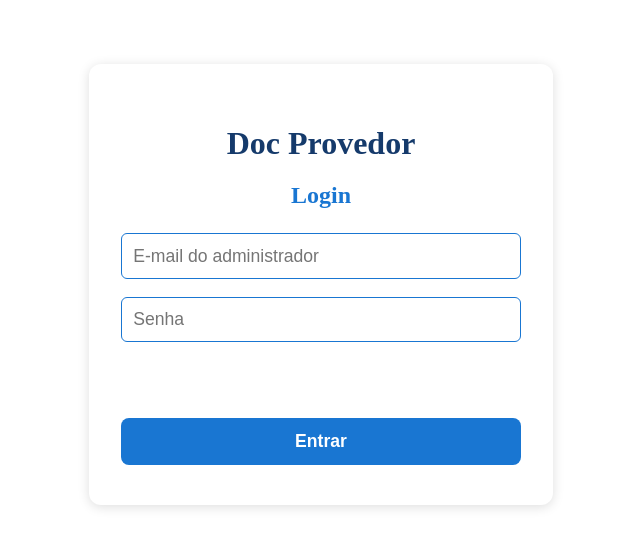
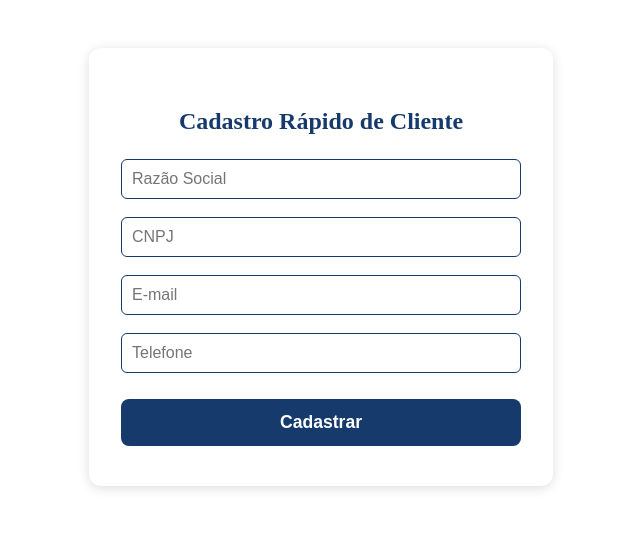
Before and after one commit to diegorafa87/ProvedorDoc, a React (Create React App) app in the folder frontend/: page /cadastro-cliente in a window 1280 px wide. Before the commit this address led to /admin-login. Shown: the top 548 px of the page, without its empty margins (319-959 px from the left). Built offline with nearby package versions, Linux system fonts and the light colour scheme; no server answers.

Commit message:
feat(frontend): formulário público de cadastro rápido de cliente em /cadastro-cliente

```diff
--- a/frontend/src/AppRouter.js
+++ b/frontend/src/AppRouter.js
@@ -1,3 +1,4 @@
+import CadastroRapidoCliente from './components/CadastroRapidoCliente';
 import AdminLogin from './components/AdminLogin';
 import PaginaAcompanhamentoPostes from './pages/AcompanhamentoPostesPage';
 import CompartilhamentoPostesPage from './pages/CompartilhamentoPostesPage';
@@ -47,6 +48,8 @@ const AppRouter = () => {
   return (
     <Router>
       <Routes>
+        {/* Rota pública para cadastro rápido de cliente */}
+        <Route path="/cadastro-cliente" element={<CadastroRapidoCliente />} />
         {/* Rota de login do admin */}
         <Route path="/admin-login" element={<AdminLogin />} />
         {/* Redirecionamento automático para login se não autenticado ao acessar qualquer rota desconhecida */}
--- /dev/null
+++ b/frontend/src/components/CadastroRapidoCliente.js
@@ -0,0 +1,58 @@
+import React, { useState } from 'react';
+import API_URL from '../services/api';
+
+const CadastroRapidoCliente = () => {
+  const [form, setForm] = useState({
+    razaoSocial: '',
+    cnpj: '',
+    email: '',
+    telefone: ''
+  });
+  const [sucesso, setSucesso] = useState('');
+  const [erro, setErro] = useState('');
+  const [loading, setLoading] = useState(false);
+
+  const handleChange = e => {
+    setForm({ ...form, [e.target.name]: e.target.value });
+  };
+
+  const handleSubmit = async e => {
+    e.preventDefault();
+    setErro('');
+    setSucesso('');
+    setLoading(true);
+    try {
+      const resp = await fetch(`${API_URL}/api/clientes`, {
+        method: 'POST',
+        headers: { 'Content-Type': 'application/json' },
+        body: JSON.stringify(form)
+      });
+      if (resp.ok) {
+        setSucesso('Cliente cadastrado com sucesso!');
+        setForm({ razaoSocial: '', cnpj: '', email: '', telefone: '' });
+      } else {
+        setErro('Erro ao cadastrar cliente. Verifique os dados.');
+      }
+    } catch (err) {
+      setErro('Erro ao conectar com o servidor.');
+    }
+    setLoading(false);
+  };
+
+  return (
+    <div style={{maxWidth:400,margin:'3rem auto',background:'#fff',borderRadius:12,padding:'2.5rem 2rem',boxShadow:'0 2px 12px #0002'}}>
+      <h2 style={{textAlign:'center',color:'#153a6b',marginBottom:24}}>Cadastro Rápido de Cliente</h2>
+      <form onSubmit={handleSubmit} style={{display:'flex',flexDirection:'column',gap:18}}>
+        <input name="razaoSocial" placeholder="Razão Social" value={form.razaoSocial} onChange={handleChange} required style={{padding:10,fontSize:16,borderRadius:6,border:'1.5px solid #153a6b'}} />
+        <input name="cnpj" placeholder="CNPJ" value={form.cnpj} onChange={handleChange} required style={{padding:10,fontSize:16,borderRadius:6,border:'1.5px solid #153a6b'}} />
+        <input name="email" type="email" placeholder="E-mail" value={form.email} onChange={handleChange} required style={{padding:10,fontSize:16,borderRadius:6,border:'1.5px solid #153a6b'}} />
+        <input name="telefone" placeholder="Telefone" value={form.telefone} onChange={handleChange} required style={{padding:10,fontSize:16,borderRadius:6,border:'1.5px solid #153a6b'}} />
+        <button type="submit" disabled={loading} style={{background:'#153a6b',color:'#fff',border:'none',borderRadius:8,padding:'0.8rem 0',fontWeight:'bold',fontSize:'1.1rem',cursor:'pointer',marginTop:8}}>Cadastrar</button>
+        {sucesso && <div style={{color:'green',textAlign:'center'}}>{sucesso}</div>}
+        {erro && <div style={{color:'red',textAlign:'center'}}>{erro}</div>}
+      </form>
+    </div>
+  );
+};
+
+export default CadastroRapidoCliente;
```
